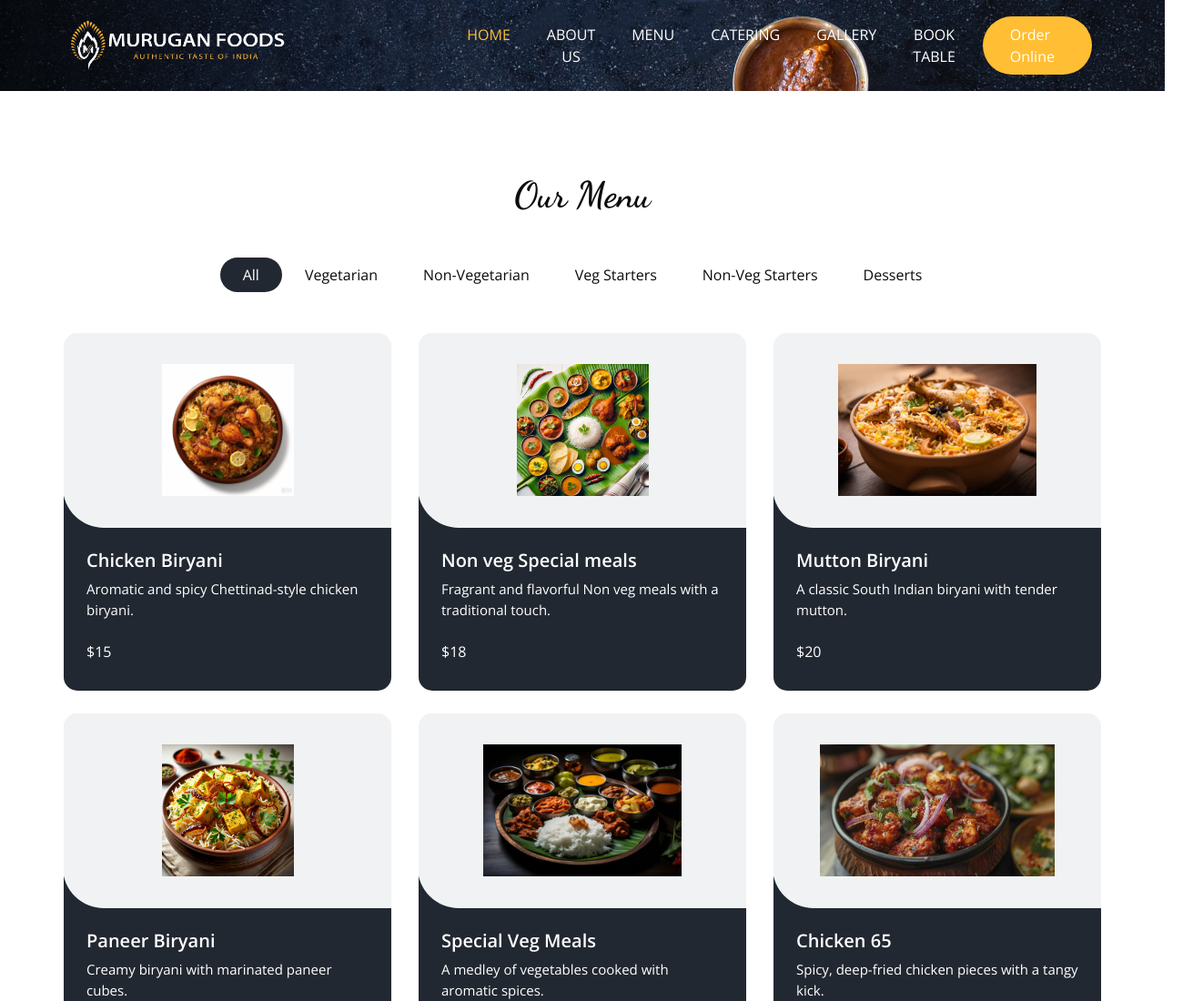
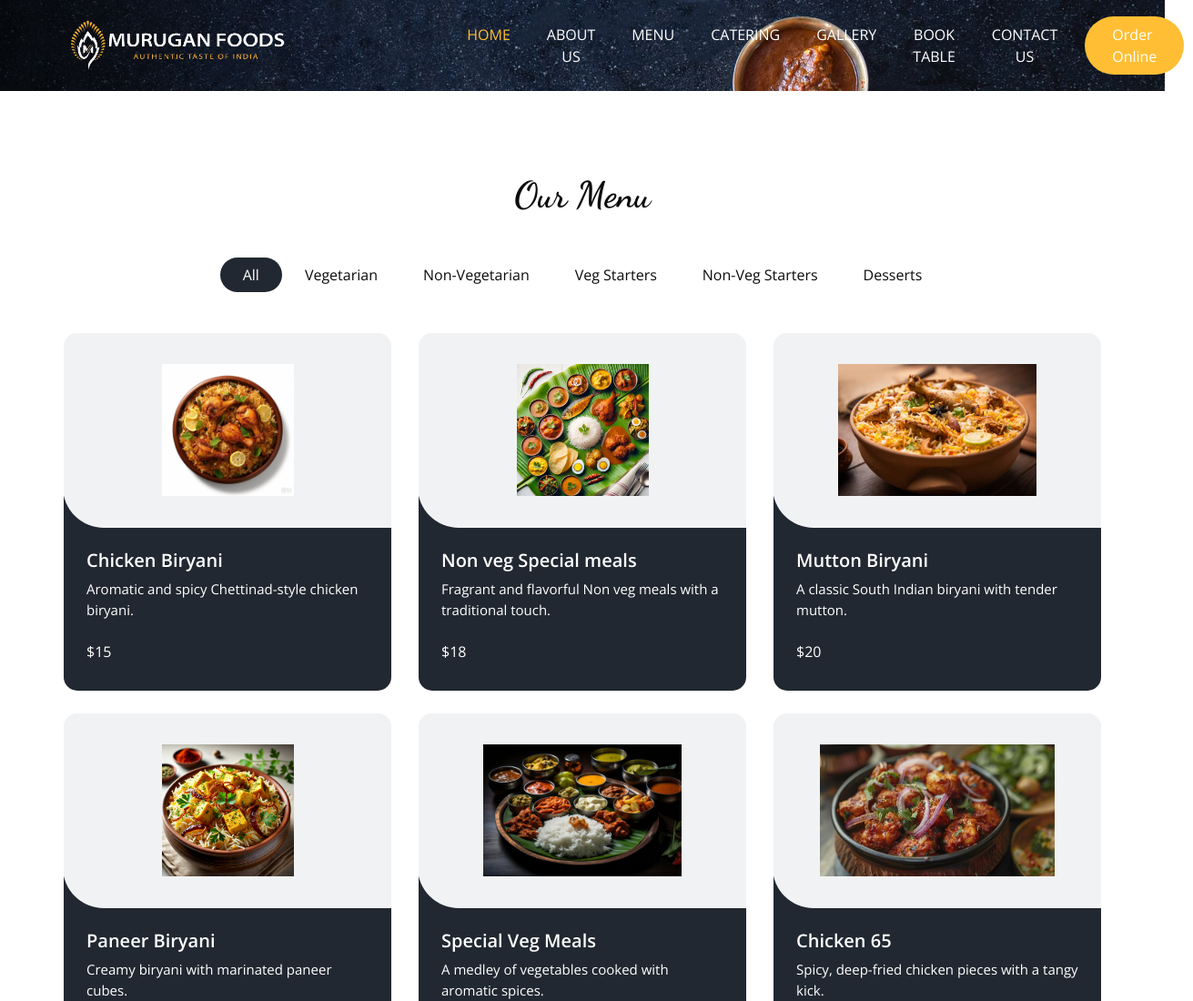
Before and after one commit to Vignesh-S-18-2003/Murugan-Kitchen, a plain HTML site: page menu.html in a window 1280 px wide. Shown: the top 1100 px of the page at 91% size, 1311 px wide, since content can reach past the window. Drawn offline with nearby package versions, Linux system fonts and the light colour scheme; some packages are replaced by stand-ins of ours.

Commit message:
Update menu.html

```diff
--- a/menu.html
+++ b/menu.html
@@ -76,6 +76,9 @@
               </li>
               <li class="nav-item">
                 <a class="nav-link" href="book.html">Book Table</a>
+              </li>
+              <li class="nav-item">
+                <a class="nav-link" href="contactus.html">Contact Us</a>
               </li>
             </ul>
             <div class="user_option">
```
